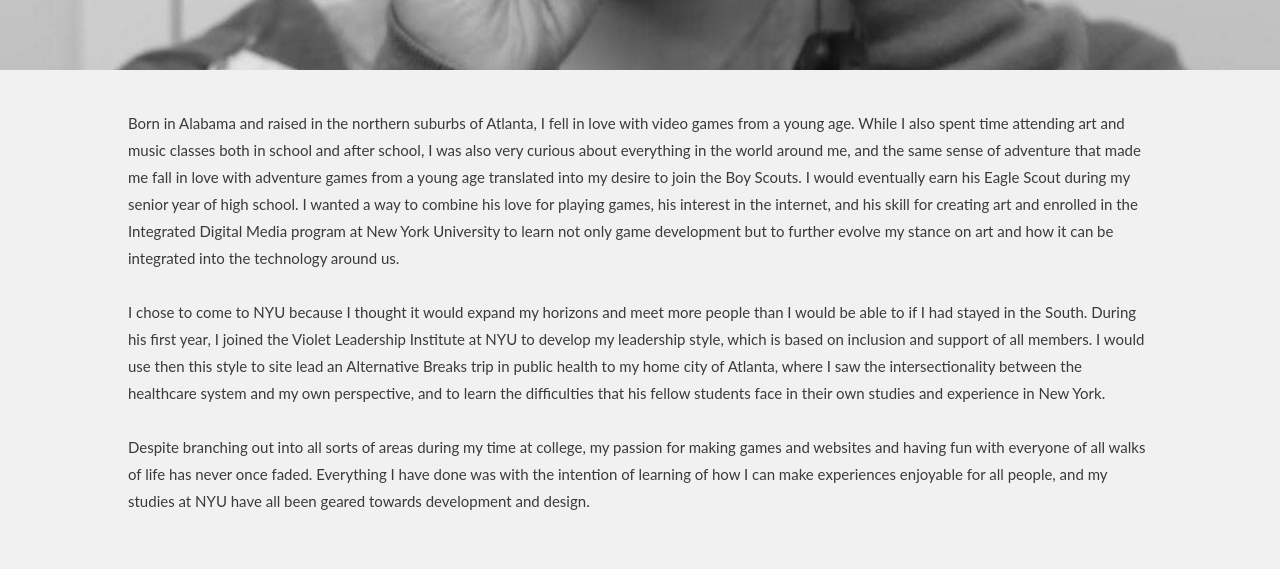
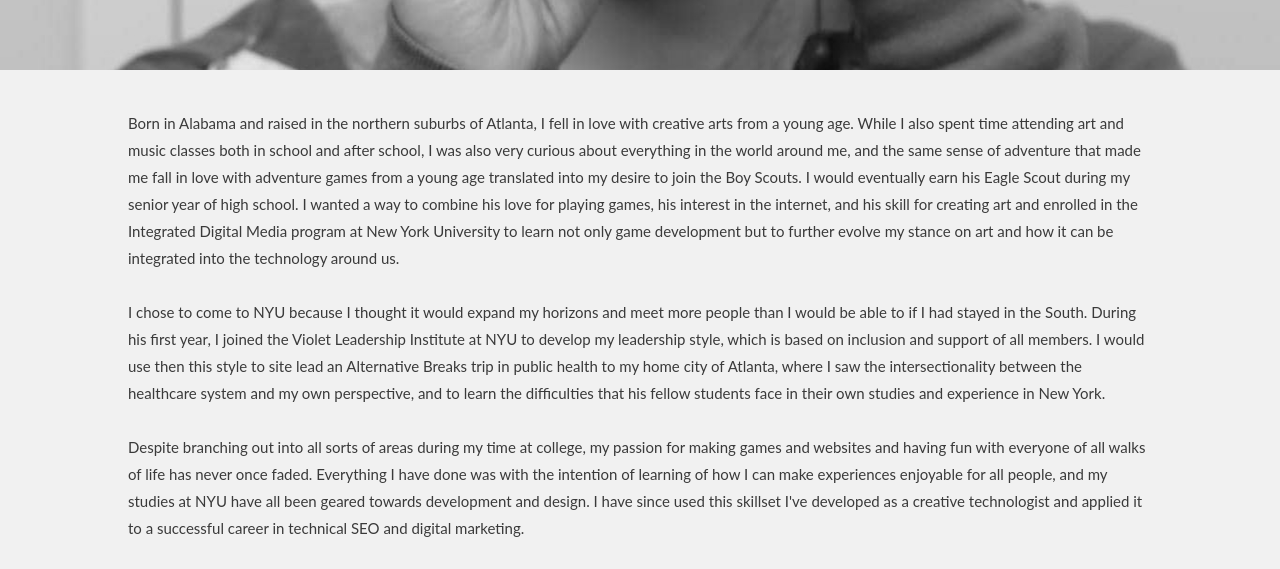
Before and after one commit to Dannioo/portfolio, a plain HTML site: page index.html in a window 1280 px wide. Shown: the part 6726-7295 px from the top of the page. Drawn offline with nearby package versions, Linux system fonts and the light colour scheme.

Commit message:
edit bio

```diff
--- a/index.html
+++ b/index.html
@@ -370,7 +370,7 @@
 			<!-- too generic, stick with games -->
 			<!-- get rid of high school -->
 			<!-- read back -->
-			Born in Alabama and raised in the northern suburbs of Atlanta, I fell in love with video games from a young age. While I also spent time attending art and music classes both in school and after school, I was also very curious about everything in the world around me, and the same sense of adventure that made me fall in love with adventure games from a young age translated into my desire to join the Boy Scouts. I would eventually earn his Eagle Scout during my senior year of high school. I wanted a way to combine his love for playing games, his interest in the internet, and his skill for creating art and enrolled in the Integrated Digital Media program at New York University to learn not only game development but to further evolve my stance on art and how it can be integrated into the technology around us.
+			Born in Alabama and raised in the northern suburbs of Atlanta, I fell in love with creative arts from a young age. While I also spent time attending art and music classes both in school and after school, I was also very curious about everything in the world around me, and the same sense of adventure that made me fall in love with adventure games from a young age translated into my desire to join the Boy Scouts. I would eventually earn his Eagle Scout during my senior year of high school. I wanted a way to combine his love for playing games, his interest in the internet, and his skill for creating art and enrolled in the Integrated Digital Media program at New York University to learn not only game development but to further evolve my stance on art and how it can be integrated into the technology around us.
 			<br>
 			<br>
 			<!-- elaborate on AB/site leading -->
@@ -380,7 +380,7 @@
 			I chose to come to NYU because I thought it would expand my horizons and meet more people than I would be able to if I had stayed in the South. During his first year, I joined the Violet Leadership Institute at NYU to develop my leadership style, which is based on inclusion and support of all members. I would use then this style to site lead an Alternative Breaks trip in public health to my home city of Atlanta, where I saw the intersectionality between the healthcare system and my own perspective, and to learn the difficulties that his fellow students face in their own studies and experience in New York.
 			<br>
 			<br>
-			Despite branching out into all sorts of areas during my time at college, my passion for making games and websites and having fun with everyone of all walks of life has never once faded. Everything I have done was with the intention of learning of how I can make experiences enjoyable for all people, and my studies at NYU have all been geared towards development and design.</p>
+			Despite branching out into all sorts of areas during my time at college, my passion for making games and websites and having fun with everyone of all walks of life has never once faded. Everything I have done was with the intention of learning of how I can make experiences enjoyable for all people, and my studies at NYU have all been geared towards development and design. I have since used this skillset I've developed as a creative technologist and applied it to a successful career in technical SEO and digital marketing.</p>
 	</div>
 
 	<div style="display: inline-block; text-align: center; width: 100%;">
```
